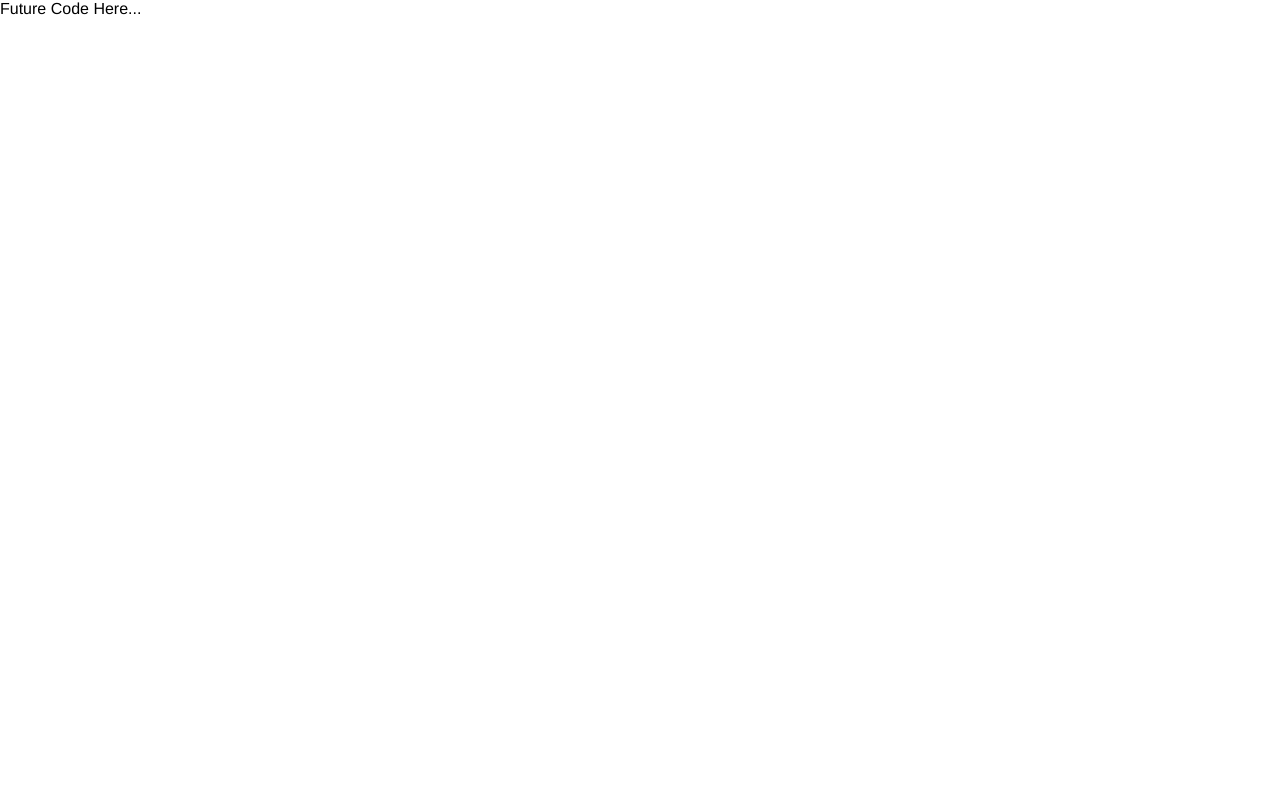
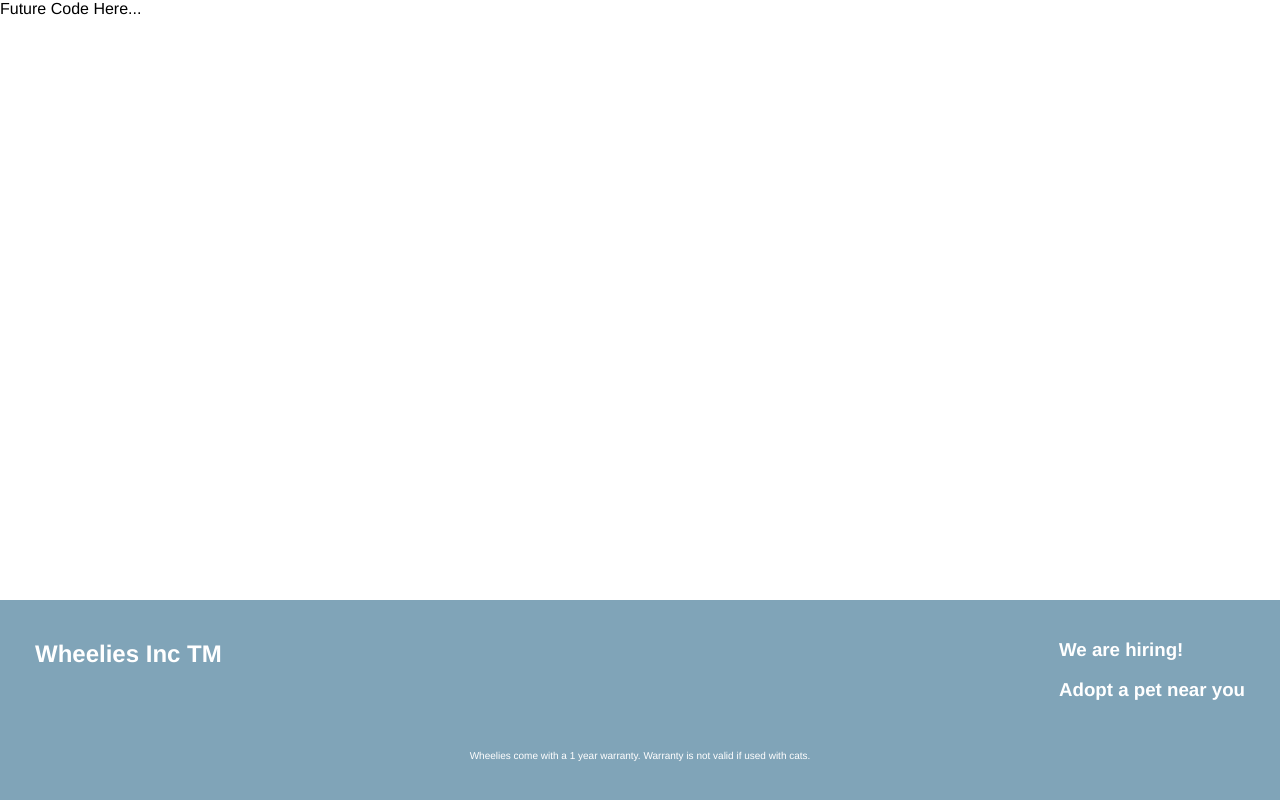
Before and after one commit to AutomateMeJohnny/wheelies, a React (Create React App) app: page / in a window 1280 px wide. Built offline with nearby package versions, Linux system fonts and the light colour scheme; the HTML template or start-up script is replaced by a standard one.

Commit message:
basic styling done

```diff
--- a/src/App.js
+++ b/src/App.js
@@ -1,4 +1,5 @@
-import React, { Component } from 'react';
+import React, { Component } from "react";
+import Footer from "./components/Footer/Footer";
 
 class App extends Component {
   render() {
@@ -8,7 +9,7 @@ class App extends Component {
         {/* Header Here */}
         {/* Nav Menu Here*/}
         {/* Home Page */}
-        {/* Footer Here */}
+        <Footer />
       </div>
     );
   }
--- a/src/components/Footer/Footer.css
+++ b/src/components/Footer/Footer.css
@@ -0,0 +1,22 @@
+.Footer {
+  height: 200px;
+  width: 100vw;
+  background-color: #80a4b8;
+  display: flex;
+  flex-direction: column;
+  color: white;
+  position: absolute;
+  bottom: 0;
+}
+.flex_row {
+  display: flex;
+  flex-direction: row;
+  justify-content: space-between;
+  margin: 20px 35px;
+}
+.sub {
+  text-align: center;
+  font-size: 10px;
+  position: relative;
+  bottom: 0;
+}
--- a/src/components/Footer/Footer.js
+++ b/src/components/Footer/Footer.js
@@ -1,9 +1,10 @@
 import React from "react";
+import "./Footer.css";
 
 const Footer = () => {
   return (
-    <div>
-      <div>
+    <div className="Footer">
+      <div className="flex_row">
         <div>
           <h2>Wheelies Inc TM</h2>
         </div>
@@ -14,7 +15,7 @@ const Footer = () => {
           <h3>Adopt a pet near you</h3>
         </div>
       </div>
-      <div>
+      <div className="sub">
         <p>
           Wheelies come with a 1 year warranty. Warranty is not valid if used
           with cats.
@@ -23,3 +24,4 @@ const Footer = () => {
     </div>
   );
 };
+export default Footer;
```
